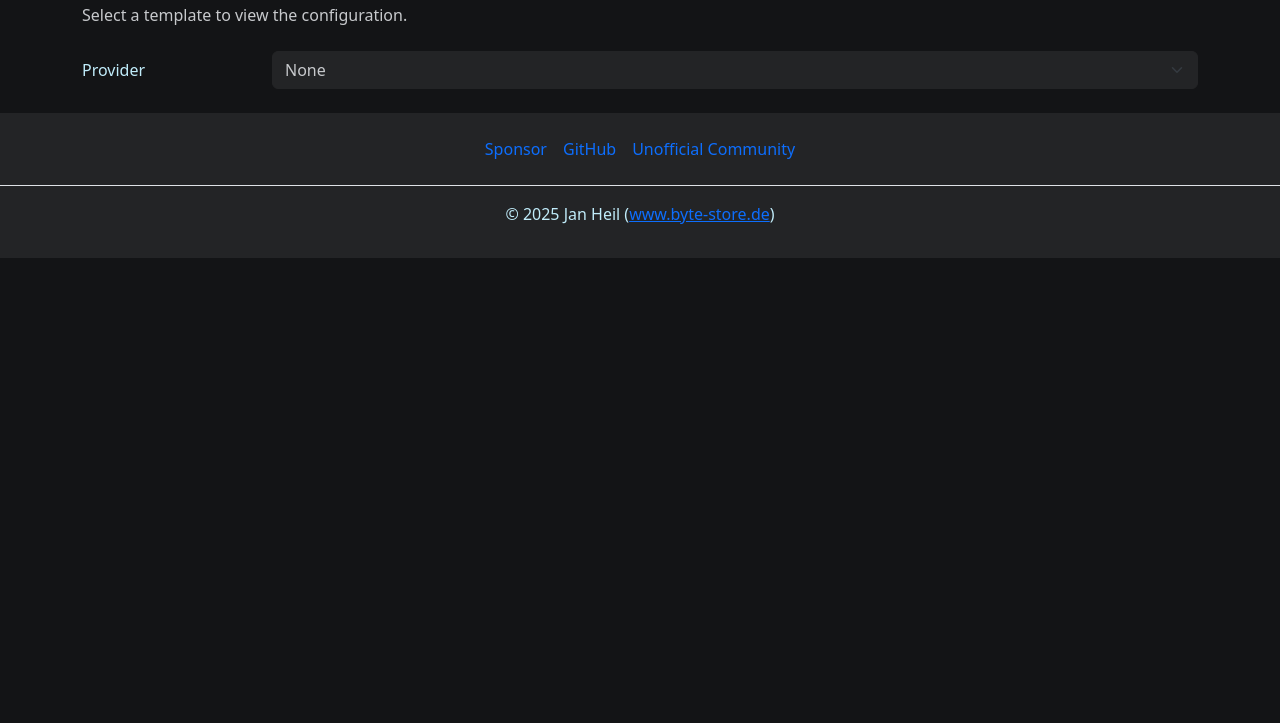
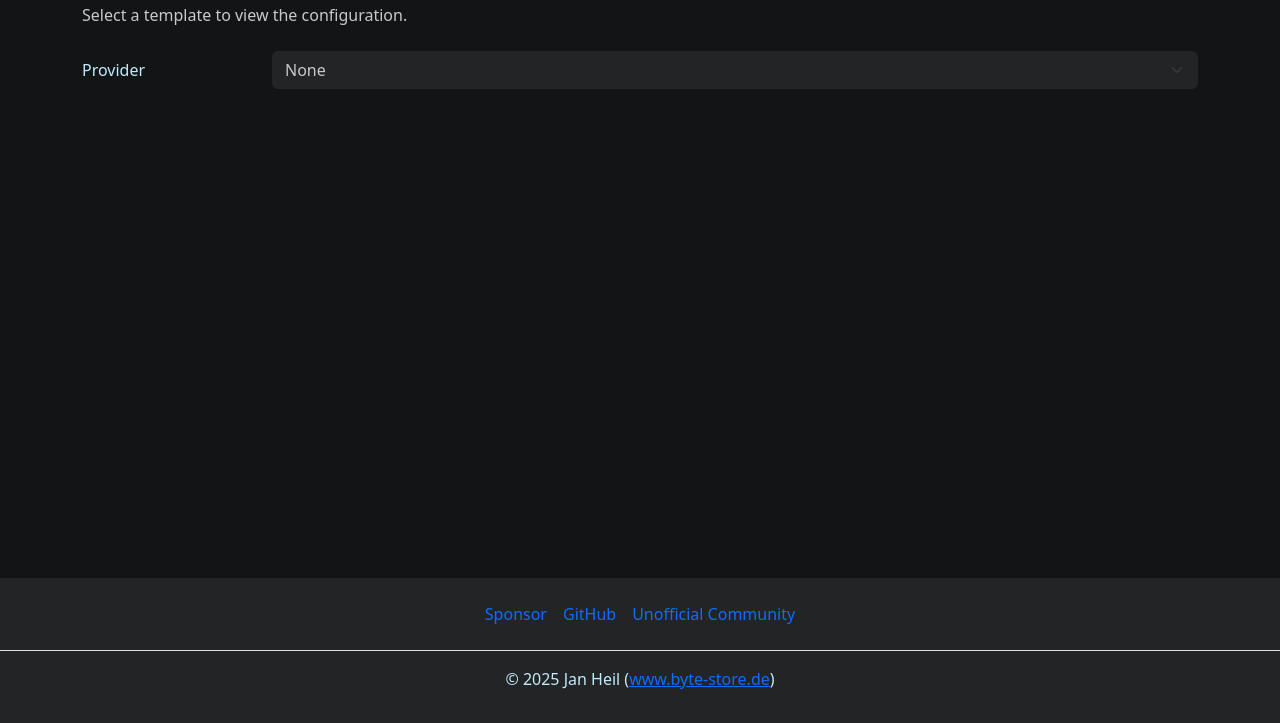
Before and after one commit to Gamer08YT/UniFi-Talk-Repo, a plain HTML site: page www/index.html in a window 1280 px wide. Shown: the part 77-800 px from the top of the page. Drawn offline with nearby package versions, Linux system fonts and the light colour scheme; no server answers.

Commit message:
Make footer sticky with `fixed-bottom` class adjustment

```diff
--- a/www/index.html
+++ b/www/index.html
@@ -40,7 +40,7 @@
 </div>
 
 <!-- START: Footer -->
-<footer class="py-3 my-4">
+<footer class="py-3 fixed-bottom">
     <ul class="nav justify-content-center border-bottom pb-3 mb-3">
         <li class="nav-item"><a href="https://www.byte-store.de/" class="nav-link px-2">Sponsor</a></li>
         <li class="nav-item"><a href="https://github.com/Gamer08YT/UniFi-Talk-Repo" class="nav-link px-2">GitHub</a>
```
